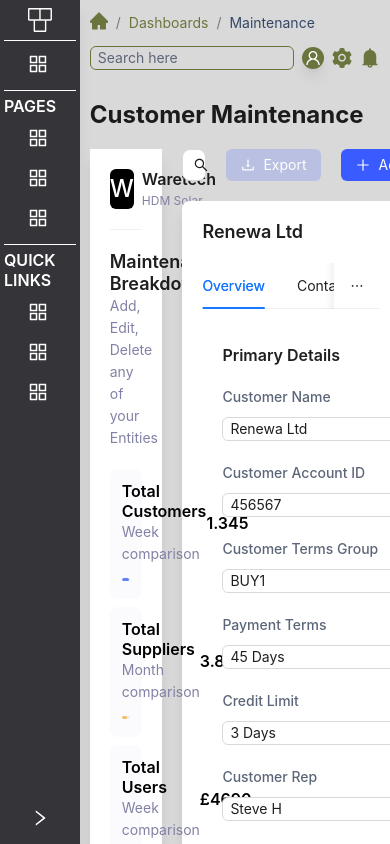
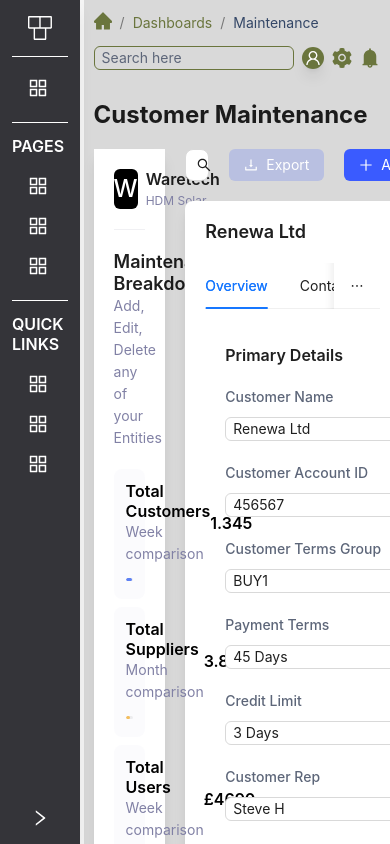
Before and after one commit to moinuddinrao/waretech, a React (Vite) app: page /dashboards/maintenance in a window 390 px wide. Shown: the top 844 px of the page. Built offline with nearby package versions, Linux system fonts and the light colour scheme; the HTML template or start-up script is replaced by a standard one.

Commit message:
style: adjust sidebar width and layout heights for responsiveness

```diff
--- a/src/Layout.tsx
+++ b/src/Layout.tsx
@@ -9,7 +9,7 @@
     <Space direction="vertical" className="w-full h-full min-h-screen">
       <AntdLayout>
         <Sidebar />
-        <AntdLayout className="w-full h-full bg-light ml-[80px] lg:ml-0 px-[2.5vw]">
+        <AntdLayout className="w-full h-full bg-light ml-[21.5vw] lg:ml-0 px-[2.5vw]">
           <Header />
           <AntdLayout.Content className="w-full h-full lg:min-h-[93vh] flex flex-col gap-y-10 pb-10">
             <Outlet />
--- a/src/components/Sidebar.tsx
+++ b/src/components/Sidebar.tsx
@@ -116,8 +116,12 @@
         )
       }
     >
-      <div className="w-full h-full flex flex-col gap-1 lg:gap-3 p-1 lg:p-3">
-        <div className="flex justify-center my-1 gap-2 lg:gap-3">
+      <div className="w-full h-full flex flex-col gap-3 p-3">
+        <div
+          className={`flex items-center my-1 gap-2 lg:gap-3 ${
+            collapsed ? "justify-center" : "justify-start"
+          }`}
+        >
           <Logo className="!w-6 lg:!w-8" />
           {!collapsed && (
             <h3 className={`${styles.heading3} text-white`}>Waretech</h3>
```
